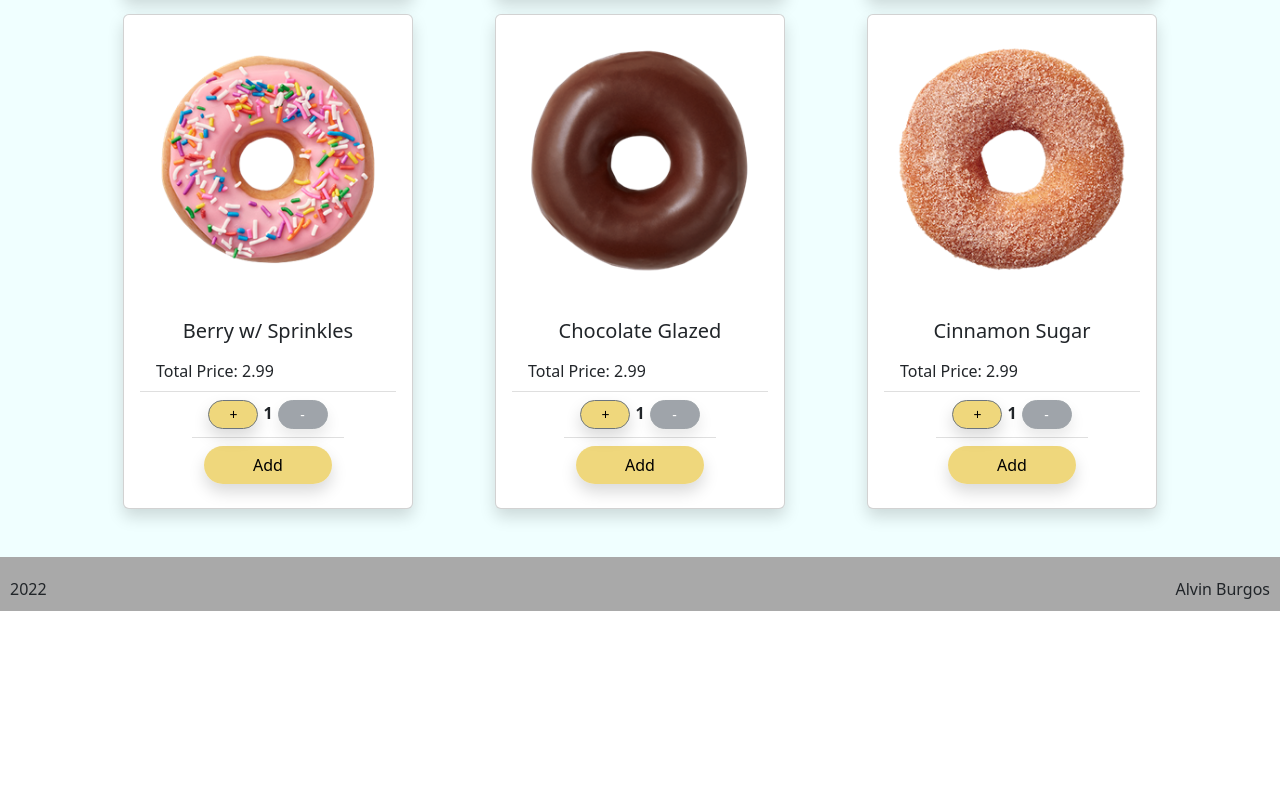
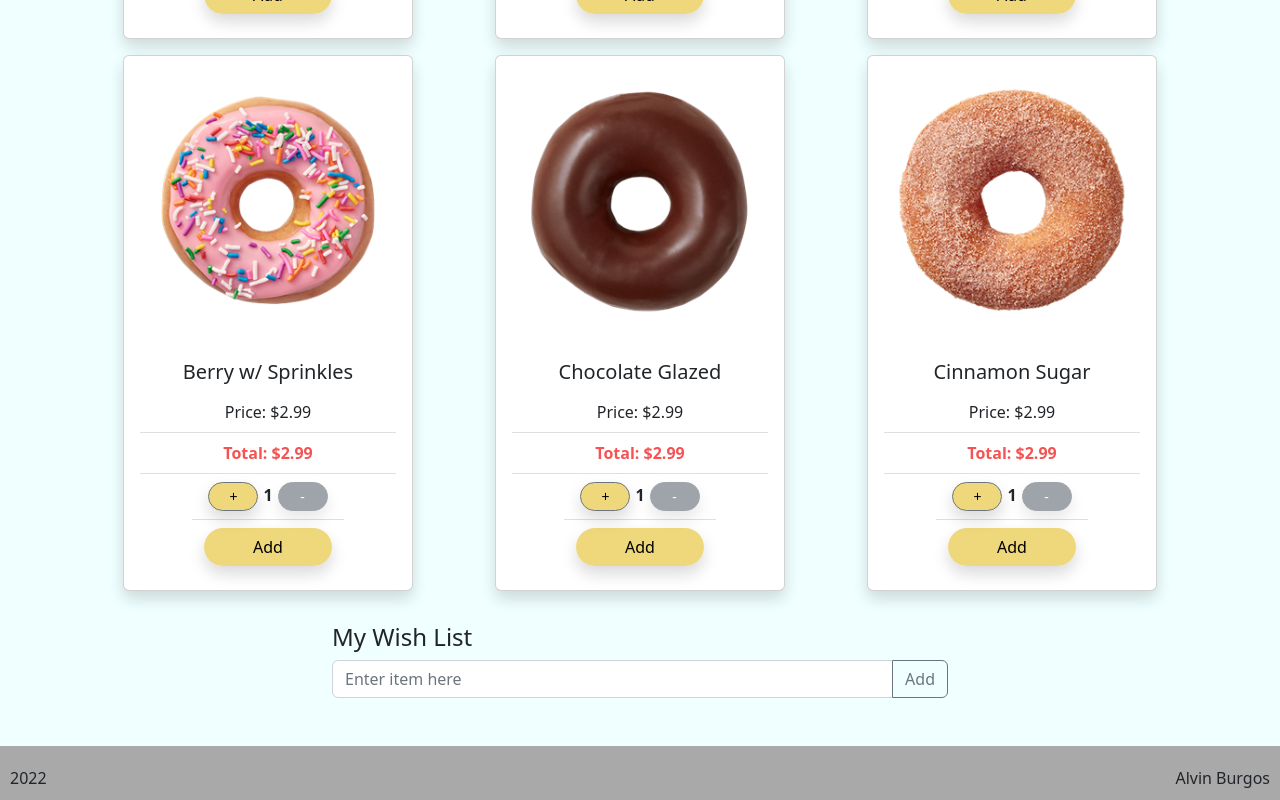
Before and after one commit to seralvinburgos/107_frontend, a React (Create React App) app: page / in a window 1280 px wide. Shown: the part 713-1513 px from the top of the page. Before the commit the page ends 1324 px from the top, so only its background shows below. Built offline with nearby package versions, Linux system fonts and the light colour scheme.

Commit message:
updated total price functionality. Included My Wish List and ability to add and display list items below. will submit as compentency report

```diff
--- a/src/App.js
+++ b/src/App.js
@@ -3,6 +3,8 @@ import './App.css';
 import NavBar from './components/navBar';
 import Footer from './components/footer';
 import Catalog from './pages/catalog';
+import WishList from './components/wishList';
+
 import 'bootstrap/dist/css/bootstrap.min.css';
 import 'bootstrap/dist/js/bootstrap.min.js';
 
@@ -13,6 +15,8 @@ function App() {
 
       <Catalog />
 
+      <WishList />
+
       <Footer />
     </div>
   );
--- a/src/components/product.css
+++ b/src/components/product.css
@@ -5,6 +5,10 @@
     height: 330px;
     border: 1px solid #49674f;
 }
+.list-group .totalPrice {
+    color: rgb(245, 83, 83);
+    font-weight: bold;
+}
 .list-group .btn {
     border-radius: 50px;
     background-color: #ebcb56c5;
--- a/src/components/product.jsx
+++ b/src/components/product.jsx
@@ -1,8 +1,20 @@
-
+import { useState } from "react";
 import "./product.css";
 import QuantPicker from './quantPicker';
 
 const Product = (props) => {
+
+    const [quantity, setQuantity] = useState(1);
+    const handleQuantChange = (qty) => {
+        console.log("QuantPicker changed",qty);
+        setQuantity(qty);
+    };
+
+    const getTotal=() => {
+        const total = quantity*props.data.price;
+        return total.toFixed(2);
+    }
+
     return (
         <div className="col">
             <div className="card col-10 m-auto shadow">
@@ -10,9 +22,10 @@ const Product = (props) => {
                 <div className="card-body">
                     <h5 className="card-title">{props.data.title}</h5>
                     <ul className="list-group list-group-flush">
-                        <li className="list-group-item">Total Price: {props.data.price}</li>
-                        <li className="list-group-item m-auto"><QuantPicker/></li>
-                        <a href="#" className="btn  col-6 m-auto my-2 shadow">Add</a>
+                        <li className="list-group-item text-center priceEach">Price: ${props.data.price.toFixed(2)}</li>
+                        <li className="list-group-item text-center totalPrice">Total: ${getTotal()}</li>
+                        <li className="list-group-item m-auto"><QuantPicker onChange={handleQuantChange}/></li>
+                        <a href="#" className="btn col-6 m-auto my-2 shadow">Add</a>
                     </ul>
                 </div>
             </div>
--- a/src/components/quantPicker.jsx
+++ b/src/components/quantPicker.jsx
@@ -1,18 +1,20 @@
 import { useState } from "react";
 import "./quantPicker.css"
 
-const QuantPicker = () => {
+const QuantPicker = (props) => {
     const [quantity, setQuantity] = useState(1);
 
     const increase = () => {
         let value = quantity + 1;
         setQuantity(value);
+        props.onChange(value);
     };
 
     const decrease = () => {
         if (quantity !== 1){
         let value = quantity - 1;
         setQuantity(value);
+        props.onChange(value);
         }
     };
 
--- /dev/null
+++ b/src/components/wishList.jsx
@@ -0,0 +1,34 @@
+import { useState } from "react";
+
+
+const WishList = () => {
+    const [text, setText] = useState("");
+    const [list, setList] = useState([]);
+
+    const handleTextChange = (e) => {
+        console.log(e.target.value);
+        setText(e.target.value);
+    }
+    const addToList = () => {
+        let copy = list;
+        copy.push(text);
+        setList(copy);
+        setText("");
+        console.log(list);
+    }
+    return(
+        <div className="container col-6">
+            <h4>My Wish List</h4>
+            <div className="input-group mb-3">
+                <input type="text" className="form-control" placeholder="Enter item here" aria-label="Enter item here" aria-describedby="button-addon2" onChange={handleTextChange} value = {text}/>
+                <button className="btn btn-outline-secondary" type="button" id="button-addon2" onClick={addToList}>Add</button>
+            </div>
+
+            <ul className="list-group">
+                {list.map(t => <li className="list-group-item">{t}</li>)}
+            </ul>
+        </div>
+    )
+}
+
+export default WishList;
--- a/src/pages/catalog.jsx
+++ b/src/pages/catalog.jsx
@@ -16,7 +16,7 @@ function Catalog() {
     return (
         <div className="catalog">
             <br />
-            <h1>All donuts freshly-made everyday</h1>
+            <h1>All donuts freshly-made daily</h1>
             <br />
             <h5>We have {products.length} products waiting for you</h5>
             <br />
```
